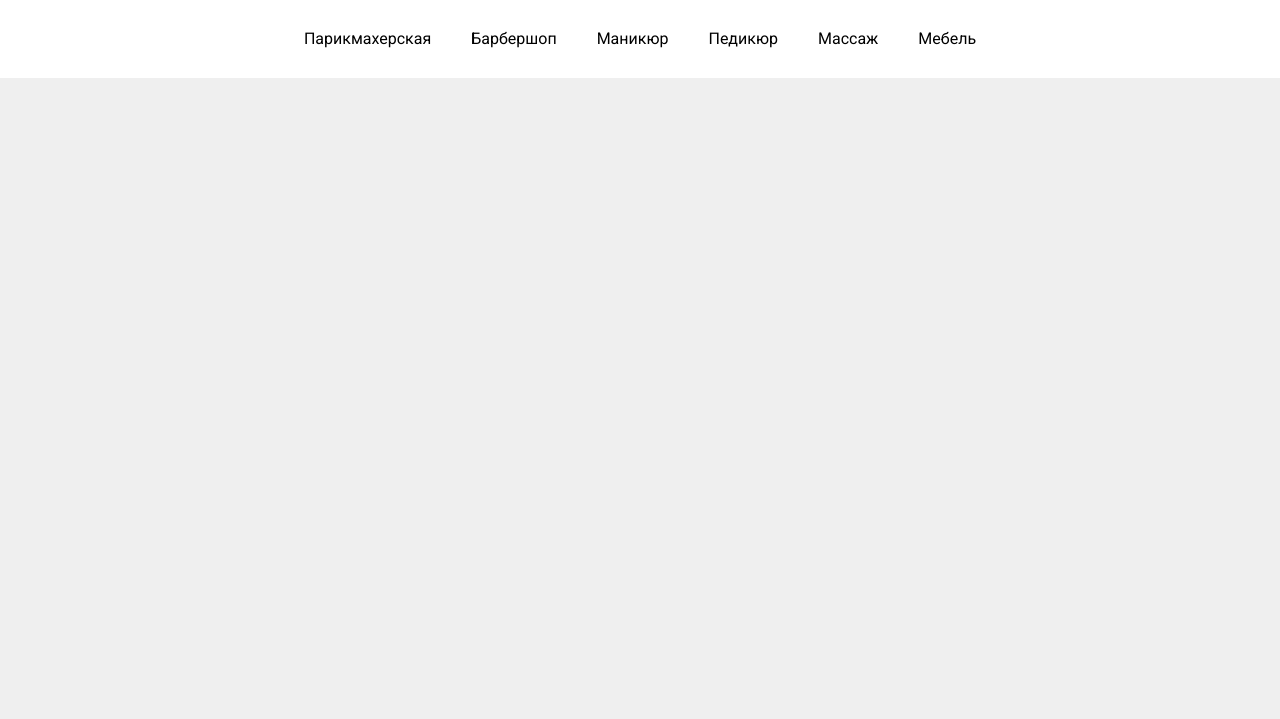
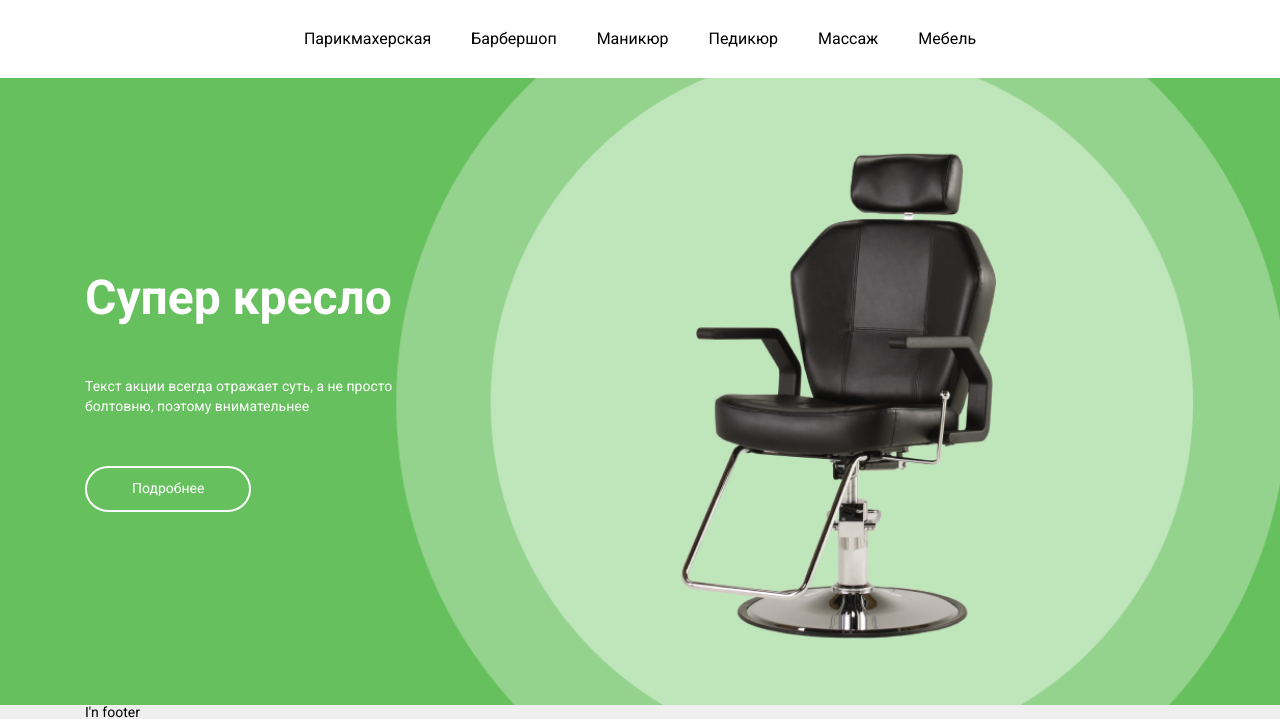
Before and after one commit to Vladislav0510/relvise-site, a plain HTML site: page index.html in a window 1280 px wide. Shown: the part 172-891 px from the top of the page. Before the commit the page ends 800 px from the top, so only its background shows below. Drawn offline with Linux system fonts and the light colour scheme.

Commit message:
created main block

```diff
--- a/css/header/header.scss
+++ b/css/header/header.scss
@@ -1,9 +1,9 @@
 .header {
-  position: absolute;
-  width: 100%;
-  top: 0;
-  left: 0;
-  z-index: 50;
+  //position: absolute;
+  //width: 100%;
+  //top: 0;
+  //left: 0;
+  //z-index: 50;
 
 }
 .line{
--- /dev/null
+++ b/css/main-block/main-block.scss
@@ -0,0 +1,112 @@
+.page__main-block {
+}
+
+.main-block {
+  position: relative;
+}
+
+.main-block__container {
+}
+
+.main-block__body {
+  position: relative;
+  z-index: 2;
+  padding: 192px 0 193px 0;
+
+  & > *:not(:last-child) {
+    margin: 0 0 50px 0;
+  }
+
+  max-width: 308px;
+  @media (max-width: 998px) {
+    & {
+      padding: 140px 0;
+    }
+    & > *:not(:last-child) {
+      margin: 0 0 45px 0;
+    }
+  }
+  @media (max-width: 672px) {
+    & {
+      padding: 100px 0;
+      max-width: 480px;
+    }
+    & > *:not(:last-child) {
+      margin: 0 0 45px 0;
+    }
+
+
+  }
+}
+
+.main-block__title {
+  font-size: 48px;
+  line-height: calc(56 / 48 * 100%);
+  font-weight: 700;
+  color: #FFFFFF;
+  @media (max-width: 998px) {
+    font-size: 42px;
+  }
+}
+
+.main-block__text {
+  font-size: 14px;
+  line-height: 143%;
+  color: #FFFFFF;
+  @media (max-width: 672px) {
+    &{
+      font-size: 20px;
+
+    }
+  }
+}
+
+.main-block__button {
+  display: flex;
+}
+
+.main-block__link {
+  background: #66C05D;
+  border: 2px solid #FFFFFF;
+  color: #FFFFFF;
+  padding: 13px 45px;
+  border-radius: 40px;
+  text-align: center;
+  line-height: calc(16 / 14 * 100%);
+
+  &:hover {
+    text-decoration: underline;
+  }
+}
+
+._ibg {
+  position: relative;
+
+  & img {
+    position: absolute;
+    top: 0;
+    left: 0;
+    width: 100%;
+    height: 100%;
+    object-fit: cover;
+  }
+}
+
+.main-block__image {
+  position: absolute;
+  width: 100%;
+  height: 100%;
+  top: 0;
+  left: 0;
+  z-index: 0;
+  @media (max-width: 681px) {
+    & img {
+      object-position: 60%;
+    }
+  }
+  @media (max-width: 672px) {
+    & img{
+      opacity: 0.7;
+    }
+  }
+}
--- a/css/style.scss
+++ b/css/style.scss
@@ -1,6 +1,7 @@
 @import url('https://fonts.googleapis.com/css2?family=Roboto:wght@400;500;700&display=swap');
 @import "nullstyle/nullstyle";
 @import "header/header";
+@import "main-block/main-block";
 
 .wrapper{
   min-height: 100%;
@@ -9,6 +10,9 @@
   flex-direction: column;
 }
 
+.page{
+  flex: 1 1 auto;
+}
 ._container{
   max-width: 1110px;
   margin: 0 auto;
--- a/index.html
+++ b/index.html
@@ -94,6 +94,31 @@
         </div>
 
     </header>
+    <main class="page">
+        <div class="page__main-block main-block">
+            <div class="main-block__container _container">
+                <div class="main-block__body">
+                    <h1 class="main-block__title">Супер кресло</h1>
+                    <div class="main-block__text">Текст акции всегда отражает суть, а не просто
+                        болтовню, поэтому внимательнее
+                    </div>
+                    <div class="main-block__button">
+                        <a href="#" class="main-block__link">Подробнее</a>
+                    </div>
+
+
+                </div>
+            </div>
+            <div class="main-block__image _ibg">
+                <img src="img/main-image/main.jpg" alt="">
+            </div>
+        </div>
+    </main>
+    <footer class="footer">
+        <div class="footer__container _container">
+            I'n footer
+        </div>
+    </footer>
 </div>
 </body>
 </html>
```
Also changed, not shown: css/main-block/main-block.css (added), css/style.css, img/background.jpg (added), img/main-image/main.jpg (added), 1 other file.
